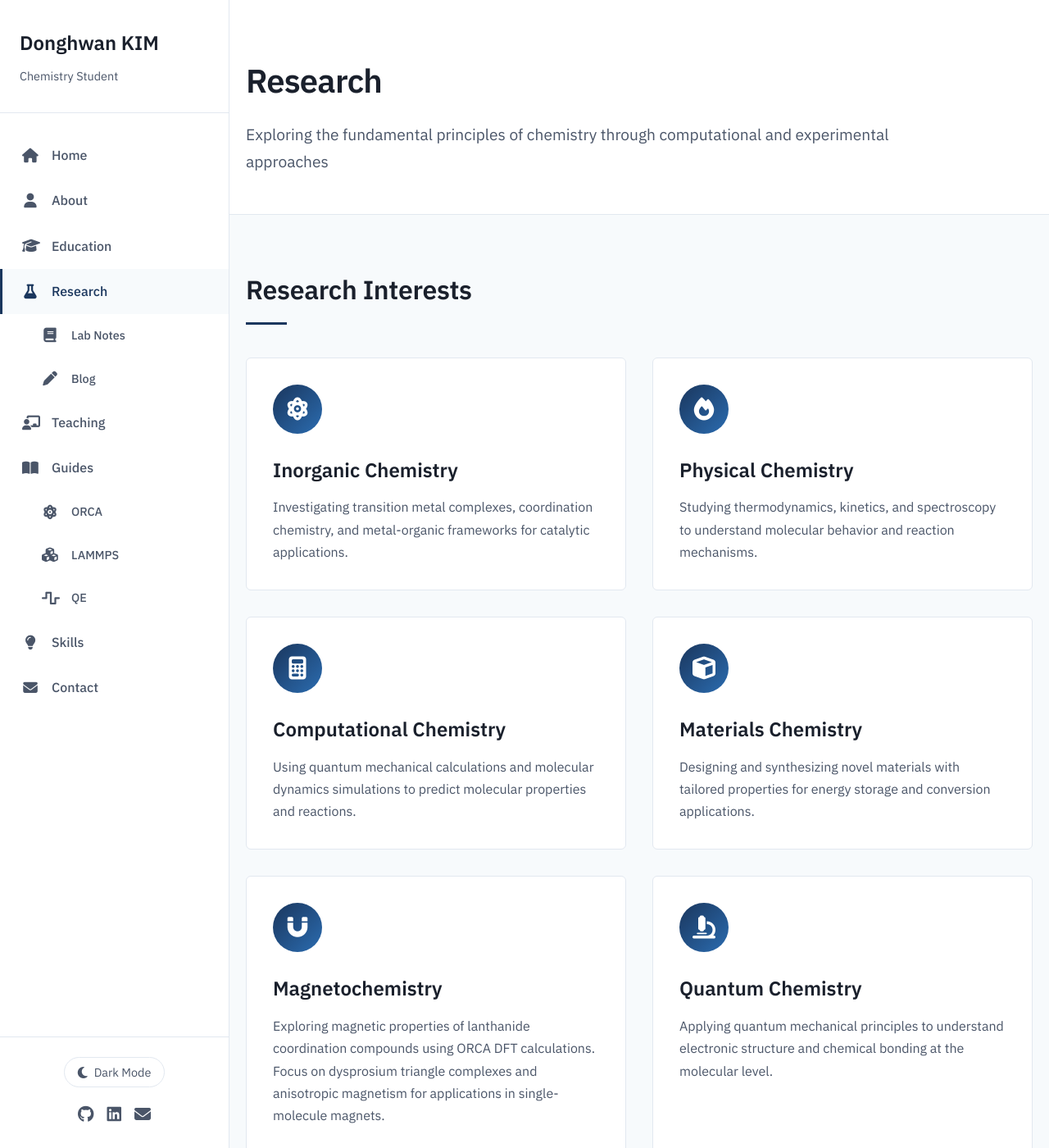
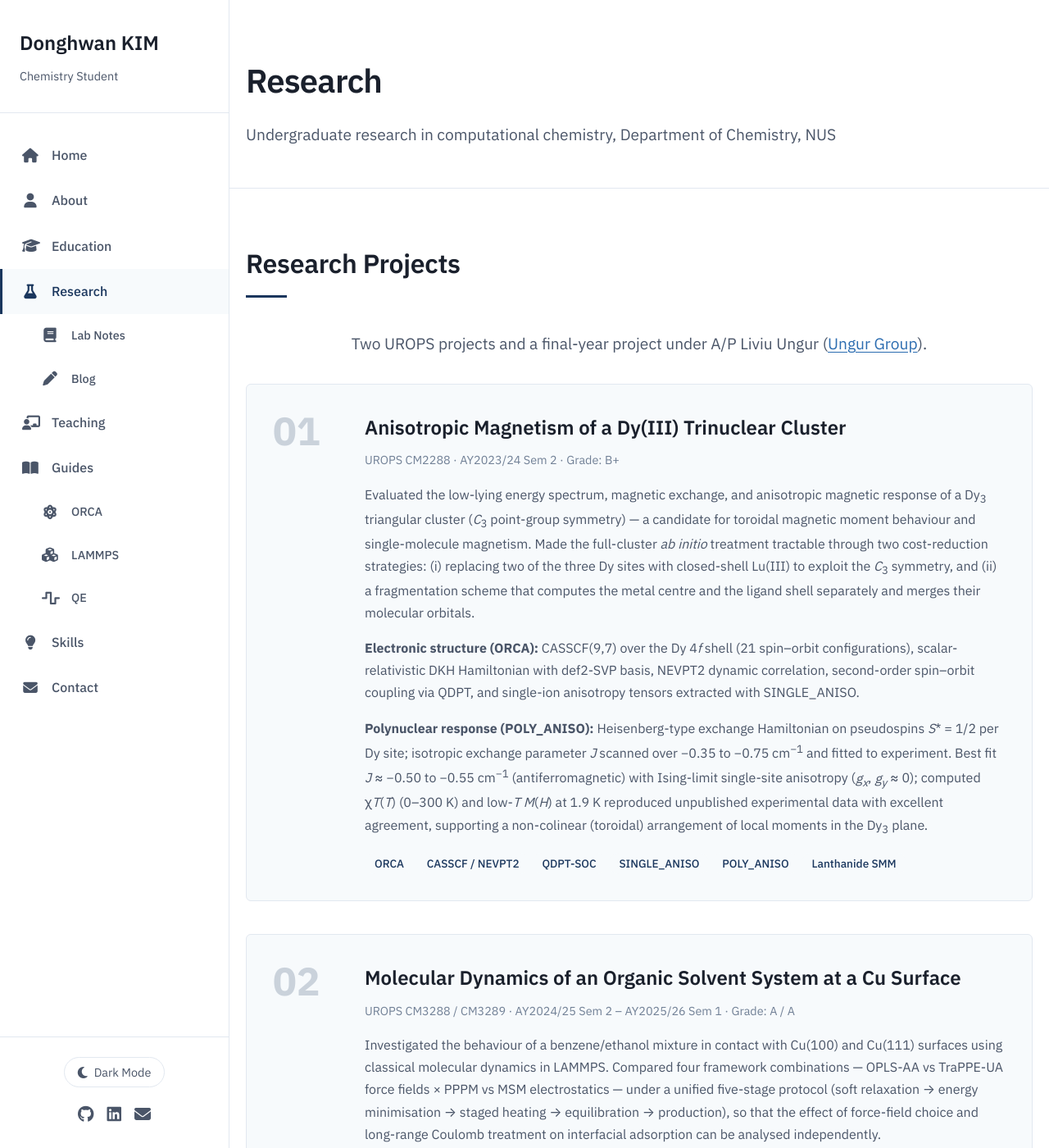
Before and after one commit to dhwan0112/dhk.github.io, a Jekyll site: the page built from _pages/research.md, in a window 1280 px wide and 1400 px high. Shown: the whole window at 82% size. Built offline with Jekyll 4.4.1, drawn with Linux system fonts in a browser that asks for light colours; nearby versions of some CDN libraries; some of the changed text lies outside the part shown.

Commit message:
Research: 일반론 관심 분야 카드 6개 제거
- 실제로 하지 않은 합성·MOF·에너지 저장 등 템플릿 문구 카드 삭제 (아래 프로젝트와 모순)
- 페이지 설명에서 'experimental' 제거
- 부제 수정: 03은 UROPS가 아니라 졸업 프로젝트(CM4288)
- 카드 전용 CSS 정리

```diff
--- a/_pages/research.md
+++ b/_pages/research.md
@@ -1,64 +1,14 @@
 ---
 layout: page
 title: Research
-description: Exploring the fundamental principles of chemistry through computational and experimental approaches
+description: Undergraduate research in computational chemistry, Department of Chemistry, NUS
 permalink: /research/
 ---
-
-<section class="research-interests">
-    <div class="container">
-        <h2 class="section-title">Research Interests</h2>
-        <div class="research-grid">
-            <div class="research-card">
-                <div class="research-icon">
-                    <i class="fas fa-atom"></i>
-                </div>
-                <h3>Inorganic Chemistry</h3>
-                <p>Investigating transition metal complexes, coordination chemistry, and metal-organic frameworks for catalytic applications.</p>
-            </div>
-            <div class="research-card">
-                <div class="research-icon">
-                    <i class="fas fa-fire"></i>
-                </div>
-                <h3>Physical Chemistry</h3>
-                <p>Studying thermodynamics, kinetics, and spectroscopy to understand molecular behavior and reaction mechanisms.</p>
-            </div>
-            <div class="research-card">
-                <div class="research-icon">
-                    <i class="fas fa-calculator"></i>
-                </div>
-                <h3>Computational Chemistry</h3>
-                <p>Using quantum mechanical calculations and molecular dynamics simulations to predict molecular properties and reactions.</p>
-            </div>
-            <div class="research-card">
-                <div class="research-icon">
-                    <i class="fas fa-cube"></i>
-                </div>
-                <h3>Materials Chemistry</h3>
-                <p>Designing and synthesizing novel materials with tailored properties for energy storage and conversion applications.</p>
-            </div>
-            <div class="research-card">
-                <div class="research-icon">
-                    <i class="fas fa-magnet"></i>
-                </div>
-                <h3>Magnetochemistry</h3>
-                <p>Exploring magnetic properties of lanthanide coordination compounds using ORCA DFT calculations. Focus on dysprosium triangle complexes and anisotropic magnetism for applications in single-molecule magnets.</p>
-            </div>
-            <div class="research-card">
-                <div class="research-icon">
-                    <i class="fas fa-microscope"></i>
-                </div>
-                <h3>Quantum Chemistry</h3>
-                <p>Applying quantum mechanical principles to understand electronic structure and chemical bonding at the molecular level.</p>
-            </div>
-        </div>
-    </div>
-</section>
 
 <section class="current-research">
     <div class="container">
         <h2 class="section-title">Research Projects</h2>
-        <p class="contact-subtitle" style="text-align:center;margin-bottom:2rem;">Three consecutive UROPS under A/P Liviu Ungur (<a href="https://ungur-group.github.io/website/" target="_blank" rel="noopener">Ungur Group</a>), Department of Chemistry, NUS.</p>
+        <p class="contact-subtitle" style="text-align:center;margin-bottom:2rem;">Two UROPS projects and a final-year project under A/P Liviu Ungur (<a href="https://ungur-group.github.io/website/" target="_blank" rel="noopener">Ungur Group</a>).</p>
         <div class="research-list">
 
             <div class="research-item">
--- a/assets/css/styles.css
+++ b/assets/css/styles.css
@@ -773,54 +773,6 @@ section {
     font-size: 1.1rem;
 }
 
-/* Research Interests Section */
-.research-interests {
-    background-color: var(--bg-light);
-}
-
-.research-grid {
-    display: grid;
-    grid-template-columns: repeat(auto-fit, minmax(300px, 1fr));
-    gap: 2rem;
-}
-
-.research-card {
-    background-color: var(--bg-white);
-    padding: 2rem;
-    border-radius: 6px;
-    border: 1px solid var(--border-color);
-    transition: border-color 0.2s ease;
-}
-
-.research-card:hover {
-    border-color: var(--primary-color);
-}
-
-.research-icon {
-    width: 60px;
-    height: 60px;
-    background: linear-gradient(135deg, var(--primary-color), var(--accent-color));
-    border-radius: 50%;
-    display: flex;
-    align-items: center;
-    justify-content: center;
-    color: white;
-    font-size: 1.75rem;
-    margin-bottom: 1.5rem;
-}
-
-.research-card h3 {
-    font-size: 1.5rem;
-    color: var(--text-dark);
-    margin-bottom: 0.75rem;
-    font-weight: 600;
-}
-
-.research-card p {
-    color: var(--text-light);
-    line-height: 1.7;
-}
-
 /* Current Research Section */
 .current-research {
     background-color: var(--bg-white);
```
